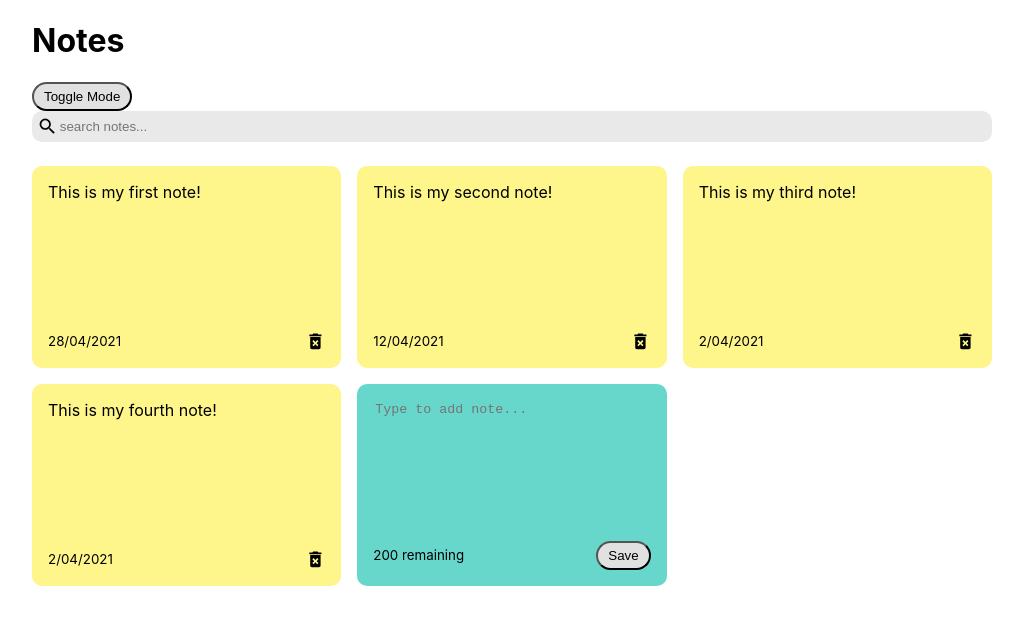
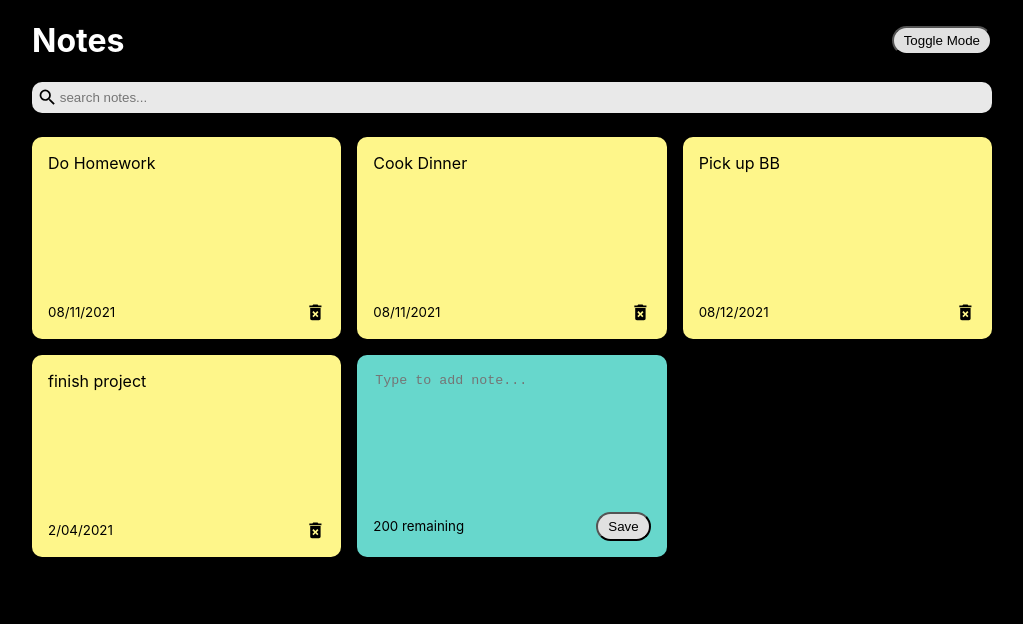
Before and after one commit to dominikconway/mynotes_app, a React (Create React App) app: page / in a window 1280 px wide. Shown: the top 624 px of the page, without its empty margins (128-1151 px from the left). Built offline with nearby package versions, Linux system fonts and the light colour scheme.

Commit message:
adds dark mode

```diff
--- a/src/App.js
+++ b/src/App.js
@@ -2,34 +2,51 @@ import NotesList from "./components/NotesList"
 import AddNote from "./components/AddNote"
 import Search from './components/Search'
 import Header from "./components/Header"
-import { useState } from "react"
+import { useEffect, useState } from "react"
 import { nanoid } from 'nanoid'
 
 const App = () => {
   const [notes, setNotes] = useState([
     {
     id: nanoid(),
-    text: 'This is my first note!',
-    date: '28/04/2021'
+    text: 'Do Homework',
+    date: '08/11/2021'
   },
   {
     id: nanoid(),
-    text: 'This is my second note!',
-    date: '12/04/2021'
+    text: 'Cook Dinner',
+    date: '08/11/2021'
   },
   {
     id: nanoid(),
-    text: 'This is my third note!',
-    date: '2/04/2021'
+    text: 'Pick up BB',
+    date: '08/12/2021'
   },
   {
     id: nanoid(),
-    text: 'This is my fourth note!',
+    text: 'finish project',
     date: '2/04/2021'
   }
 ])
 
 const [searchText, setSearchText] = useState('')
+
+const [darkMode, setDarkMode] = useState('false')
+
+useEffect(() => {
+  const savedNotes = JSON.parse(localStorage.getItem('notes_app-data'))
+
+  if(savedNotes) {
+    setNotes(savedNotes)
+  }
+}, [])
+
+useEffect(()=> {
+  localStorage.setItem('notes_app-data',
+  JSON.stringify(notes))
+}, [notes])
+
+
 
 const addNote = (text) => {
   const date = new Date()
@@ -47,8 +64,9 @@ const deleteNote = (id) => {
   setNotes(newNotes)
 }
   return (
-    <div className="container">
-      <Header />
+    <div className={`${darkMode && 'dark-mode'}`}>
+      <div className="container">
+      <Header handleToggleDarkMode={setDarkMode} />
       <Search handleSearchNote={setSearchText} />
       <NotesList
         notes={notes.filter((note) => note.text.toLowerCase().includes(searchText))}
@@ -56,6 +74,7 @@ const deleteNote = (id) => {
         handleDeleteNote={deleteNote}/>
 
      </div>
+    </div>
     )
 }
 
--- a/src/components/Header.js
+++ b/src/components/Header.js
@@ -1,10 +1,12 @@
 import React from "react";
 
-const Header = () => {
+const Header = ({ handleToggleDarkMode }) => {
     return (
         <div className="header">
             <h1>Notes</h1>
-            <button className="save">Toggle Mode</button>
+            <button
+            onClick={()=>{handleToggleDarkMode((previousDarkMode) => !previousDarkMode)}}
+            className="save">Toggle Mode</button>
         </div>
     )
 }
--- a/src/index.css
+++ b/src/index.css
@@ -12,12 +12,27 @@ code {
     monospace;
 }
 
+.header{
+  display: flex;
+  align-items: center;
+  justify-content: space-between;
+}
+
+.dark-mode{
+  background-color: black;
+}
+
+.dark-mode h1{
+  color: white;
+}
+
 .container {
   max-width: 960px;
   margin-right: auto;
   margin-left: auto;
   padding-left: 15px;
   padding-right: 15px;
+  min-height: 100vh;
 }
 
 .notes-list {
```
